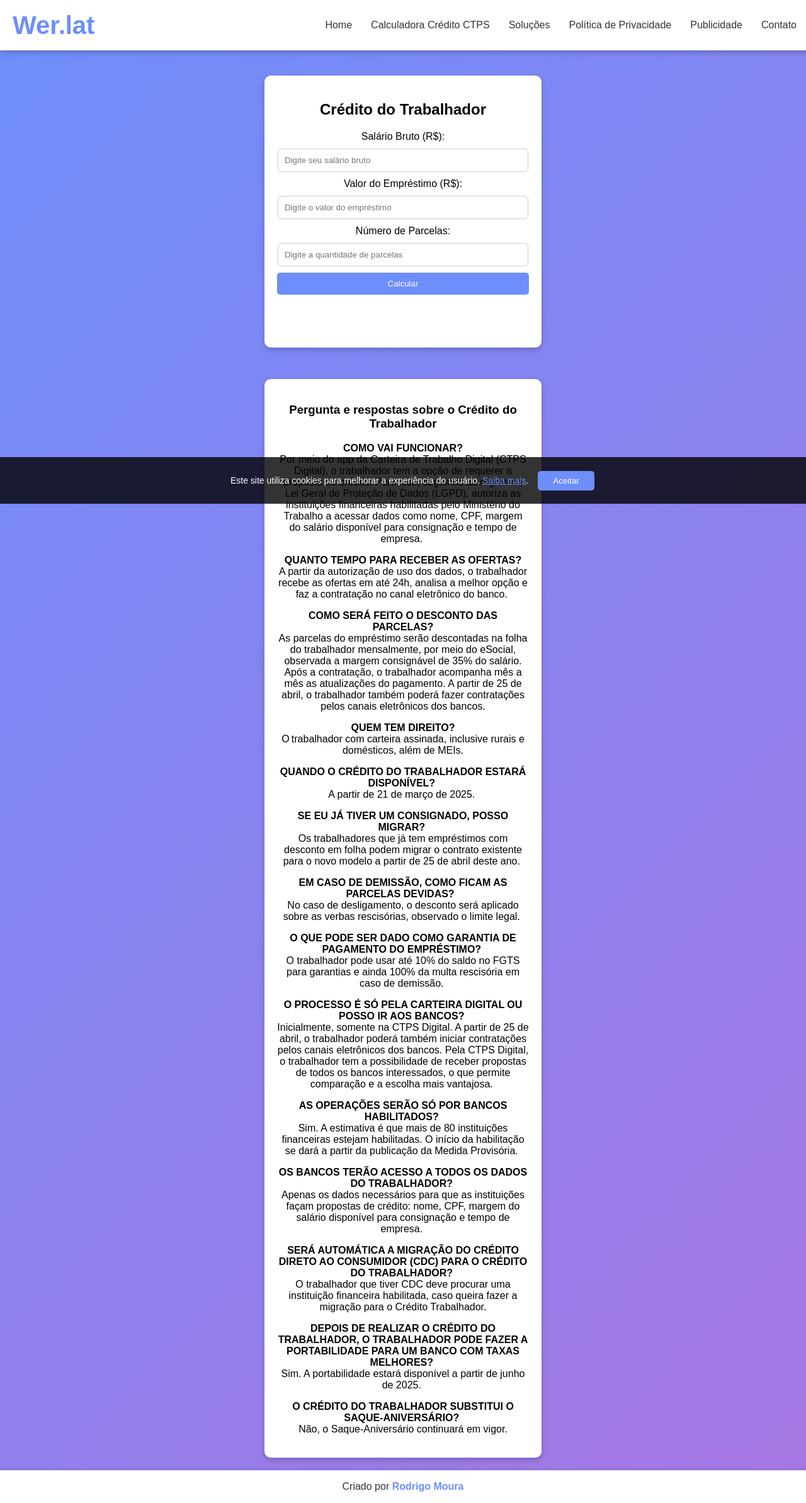
After one commit to rmouradev/EncurtadorURL, a Flask app: page /calculadora-credito-ctps in a window 1280 px wide. The commit adds this page. Shown: the whole page at 63% size. Run offline with Flask 3, Linux system fonts and the light colour scheme.

Commit message:
add pagina calculadora

```diff
--- a/app.py
+++ b/app.py
@@ -30,6 +30,10 @@ def index():
 @app.route('/politica-de-privacidade')
 def politica():
     return render_template('politica.html')
+
+@app.route('/calculadora-credito-ctps')
+def credito():
+    return render_template('credito.html')
 
 @app.route('/ads.txt')
 def noindex():
--- a/static/script.js
+++ b/static/script.js
@@ -55,3 +55,39 @@ document.addEventListener("DOMContentLoaded", function () {
         cookieBanner.style.display = "none";
     });
 });
+
+function calcularParcela() {
+    const salario = parseFloat(document.getElementById("salario").value);
+    const emprestimo = parseFloat(document.getElementById("emprestimo").value);
+    const parcelas = parseInt(document.getElementById("parcelas").value);
+
+    if (isNaN(salario) || isNaN(emprestimo) || isNaN(parcelas) || salario <= 0 || emprestimo <= 0 || parcelas <= 0) {
+        alert("Por favor, preencha todos os campos corretamente.");
+        return;
+    }
+
+    const margemConsignavel = salario * 0.35;
+    const taxaJuros = 0.018; // 1.8% ao mês
+
+    // Cálculo da parcela com juros compostos (Fórmula do sistema PRICE)
+    const parcela = (emprestimo * taxaJuros) / (1 - Math.pow(1 + taxaJuros, -parcelas));
+
+    const valorTotal = parcela * parcelas;
+    const vezesAntes = margemConsignavel / parcela;
+
+    // Exibir resultados
+    const resultado = document.getElementById("resultado");
+    resultado.innerHTML = `
+        <p><strong>Margem Consignável:</strong> R$ ${margemConsignavel.toFixed(2)}</p>
+        <p><strong>Valor da Parcela:</strong>  ${parcelas.toFixed(0)} x de R$ ${parcela.toFixed(2)}</p>
+        <p><strong>Valor Total das Parcelas:</strong> R$ ${valorTotal.toFixed(2)}</p>
+
+    `;
+
+    const alerta = document.getElementById("alerta");
+    if (parcela > margemConsignavel) {
+        alerta.innerHTML = "A parcela está acima da margem consignável!";
+    } else {
+        alerta.innerHTML = "";
+    }
+}
--- a/static/styles.css
+++ b/static/styles.css
@@ -61,6 +61,16 @@ body {
 .container {
     max-width: 400px;
     margin: 100px auto 0; /* Ajuste para compensar a navbar fixa */
+    background: white;
+    padding: 20px;
+    border-radius: 10px;
+    box-shadow: 0px 4px 10px rgba(0, 0, 0, 0.2);
+    color: black;
+}
+
+.container2 {
+    max-width: 400px;
+    margin: 50px auto 0; /* Ajuste para compensar a navbar fixa */
     background: white;
     padding: 20px;
     border-radius: 10px;
@@ -188,6 +198,19 @@ button:hover {
     word-wrap: break-word;
 }
 
+.resultado {
+    margin-top: 15px;
+    font-weight: bold;
+    padding: 15px;
+    border-radius: 5px;
+    text-align: left;
+}
+
+.alerta {
+    color: red;
+    font-weight: bold;
+}
+
 .cookie-banner {
     position: fixed;
     bottom: 0;
--- /dev/null
+++ b/templates/credito.html
@@ -0,0 +1,90 @@
+<!DOCTYPE html>
+<html lang="pt-BR">
+<head>
+    <!-- Google tag (gtag.js) -->
+    <script async src="https://www.googletagmanager.com/gtag/js?id=G-QYYC4SQFCT"></script>
+    <script>
+      window.dataLayer = window.dataLayer || [];
+      function gtag(){dataLayer.push(arguments);}
+      gtag('js', new Date());
+
+      gtag('config', 'G-QYYC4SQFCT');
+    </script>
+    <meta charset="UTF-8">
+    <meta name="viewport" content="width=device-width, initial-scale=1.0">
+    <title>Encurtador de Links</title>
+    <link rel="stylesheet" href="{{ url_for('static', filename='styles.css') }}">
+    <link rel="icon" type="image/png" href="{{ url_for('static', filename='favicon.png') }}">
+    <meta name="google-adsense-account" content="ca-pub-1340887509407513">
+    <script async src="https://pagead2.googlesyndication.com/pagead/js/adsbygoogle.js?client=ca-pub-1340887509407513"
+     crossorigin="anonymous"></script>
+</head>
+<body>
+
+    <!-- Menu de Navegação -->
+    <nav class="navbar">
+        <div class="logo">Wer.lat</div>
+        <ul class="nav-links">
+            <li><a href="{{ url_for('index') }}">Home</a></li>
+            <li><a href="{{ url_for('credito') }}">Calculadora Crédito CTPS</a></li>
+            <li><a href="">Soluções</a></li>
+            <li><a href="{{ url_for('politica') }}">Política de Privacidade</a></li>
+            <li><a href="">Publicidade</a></li>
+            <li><a href="">Contato</a></li>
+        </ul>
+        <div class="menu-toggle" onclick="toggleMenu()">☰</div>
+    </nav>
+
+    <!--conteudo pagina nova -->
+
+    <div class="container">
+        <h2>Crédito do Trabalhador</h2>
+
+        <label for="salario">Salário Bruto (R$):</label>
+        <input type="number" id="salario" placeholder="Digite seu salário bruto">
+
+        <label for="emprestimo">Valor do Empréstimo (R$):</label>
+        <input type="number" id="emprestimo" placeholder="Digite o valor do empréstimo">
+
+        <label for="parcelas">Número de Parcelas:</label>
+        <input type="number" id="parcelas" placeholder="Digite a quantidade de parcelas">
+
+        <button onclick="calcularParcela()">Calcular</button>
+
+        <h3 id="resultado" class="resultado"></h3>
+        <p id="alerta" class="alerta"></p>
+    </div>
+
+
+    <div class="container2">
+        <h3><strong>Pergunta e respostas sobre o Crédito do Trabalhador</strong></h3>
+        <p class="callout" dir="ltr"><strong>COMO VAI FUNCIONAR?<br></strong>Por meio do app da Carteira de Trabalho Digital (CTPS Digital), o trabalhador tem a opção de requerer a proposta de crédito. Para isso, seguindo as regras da Lei Geral de Proteção de Dados (LGPD), autoriza as instituições financeiras habilitadas pelo Ministério do Trabalho a acessar dados como nome, CPF, margem do salário disponível para consignação e tempo de empresa.&nbsp;</p>
+        <p dir="ltr"><strong>QUANTO TEMPO PARA RECEBER AS OFERTAS?<br></strong>A partir da autorização de uso dos dados, o trabalhador recebe as ofertas em até 24h, analisa a melhor opção e faz a contratação no canal eletrônico do banco.&nbsp;</p>
+        <p class="callout" dir="ltr"><strong>COMO SERÁ FEITO O DESCONTO DAS PARCELAS?<br></strong>As parcelas do empréstimo serão descontadas na folha do trabalhador mensalmente, por meio do eSocial, observada a margem consignável de 35% do salário. Após a contratação, o trabalhador acompanha mês a mês as atualizações do pagamento. A partir de 25 de abril, o trabalhador também poderá fazer contratações pelos canais eletrônicos dos bancos.</p>
+        <p dir="ltr"><strong>QUEM TEM DIREITO?<br></strong>O trabalhador com carteira assinada, inclusive rurais e domésticos, além de MEIs.</p>
+        <p class="callout" dir="ltr"><strong>QUANDO O CRÉDITO DO TRABALHADOR ESTARÁ DISPONÍVEL?&nbsp;<br></strong>A partir de 21 de março de 2025.&nbsp;</p>
+        <p dir="ltr"><strong>SE EU JÁ TIVER UM CONSIGNADO, POSSO MIGRAR?&nbsp;<br></strong>Os trabalhadores que já tem empréstimos com desconto em folha podem migrar o contrato existente para o novo modelo a partir de 25 de abril deste ano.&nbsp;</p>
+        <p class="callout" dir="ltr"><strong>EM CASO DE DEMISSÃO, COMO FICAM AS PARCELAS DEVIDAS?&nbsp;&nbsp;<br></strong>No caso de desligamento, o desconto será aplicado sobre as verbas rescisórias, observado o limite legal.&nbsp;</p>
+        <p dir="ltr"><strong>O QUE PODE SER DADO COMO GARANTIA DE PAGAMENTO DO EMPRÉSTIMO?&nbsp;<br></strong>O trabalhador pode usar até 10% do saldo no FGTS para garantias e ainda 100% da multa rescisória em caso de demissão.&nbsp;</p>
+        <p class="callout" dir="ltr"><strong>O PROCESSO É SÓ PELA CARTEIRA DIGITAL OU POSSO IR AOS BANCOS?&nbsp;<br></strong>Inicialmente, somente na CTPS Digital. A partir de 25 de abril, o trabalhador poderá também iniciar contratações pelos canais eletrônicos dos bancos. Pela CTPS Digital, o trabalhador tem a possibilidade de receber propostas de todos os bancos interessados, o que permite comparação e a escolha mais vantajosa.&nbsp;</p>
+        <p dir="ltr"><strong>AS OPERAÇÕES SERÃO SÓ POR BANCOS HABILITADOS?&nbsp;<br></strong>Sim. A estimativa é que mais de 80 instituições financeiras estejam habilitadas. O início da habilitação se dará a partir da publicação da Medida Provisória.&nbsp;</p>
+        <p class="callout" dir="ltr"><strong>OS BANCOS TERÃO ACESSO A TODOS OS DADOS DO TRABALHADOR?&nbsp;<br></strong>Apenas os dados necessários para que as instituições façam propostas de crédito: nome, CPF, margem do salário disponível para consignação e tempo de empresa.&nbsp;</p>
+        <p dir="ltr"><strong>SERÁ AUTOMÁTICA A MIGRAÇÃO DO CRÉDITO DIRETO AO CONSUMIDOR (CDC) PARA O CRÉDITO DO TRABALHADOR?&nbsp;<br></strong>O trabalhador que tiver CDC deve procurar uma instituição financeira habilitada, caso queira fazer a migração para o Crédito Trabalhador.</p>
+        <p class="callout" dir="ltr"><strong>DEPOIS DE REALIZAR O CRÉDITO DO TRABALHADOR, O TRABALHADOR PODE FAZER A PORTABILIDADE PARA UM BANCO COM TAXAS MELHORES?</strong>&nbsp;<br>Sim. A portabilidade estará disponível a partir de junho de 2025.&nbsp;</p>
+        <p dir="ltr"><strong>O CRÉDITO DO TRABALHADOR SUBSTITUI O SAQUE-ANIVERSÁRIO?&nbsp;<br></strong>Não, o Saque-Aniversário continuará em vigor.</p>
+        </div>
+
+
+    <div id="cookie-banner" class="cookie-banner">
+        <p>Este site utiliza cookies para melhorar a experiência do usuário. <a href="/politica-de-privacidade">Saiba mais</a>.</p>
+        <button id="accept-cookies">Aceitar</button>
+    </div>
+
+    <footer class="footer">
+        <p>Criado por <a href="https://www.linkedin.com/in/rodrigo-moura-0a31b9340/" target="_blank">Rodrigo Moura</a></p>
+    </footer>
+
+    <script src="{{ url_for('static', filename='script.js') }}"></script>
+</body>
+
+</html>
--- a/templates/index.html
+++ b/templates/index.html
@@ -26,7 +26,7 @@
         <div class="logo">Wer.lat</div>
         <ul class="nav-links">
             <li><a href="{{ url_for('index') }}">Home</a></li>
-            <li><a href="">Ferramentas</a></li>
+            <li><a href="{{ url_for('credito') }}">Calculadora Crédito CTPS</a></li>
             <li><a href="">Soluções</a></li>
             <li><a href="{{ url_for('politica') }}">Política de Privacidade</a></li>
             <li><a href="">Publicidade</a></li>
--- a/templates/politica.html
+++ b/templates/politica.html
@@ -13,7 +13,7 @@
         <div class="logo">Wer.lat</div>
         <ul class="nav-links">
             <li><a href="{{ url_for('index') }}">Home</a></li>
-            <li><a href="">Ferramentas</a></li>
+            <li><a href="{{ url_for('credito') }}">Calculadora Crédito CTPS</a></li>
             <li><a href="">Soluções</a></li>
             <li><a href="{{ url_for('politica') }}">Política de Privacidade</a></li>
             <li><a href="">Publicidade</a></li>
```
Also changed, not shown: templates/base.html (added, +52 -0 lines), static/favicon.png.
